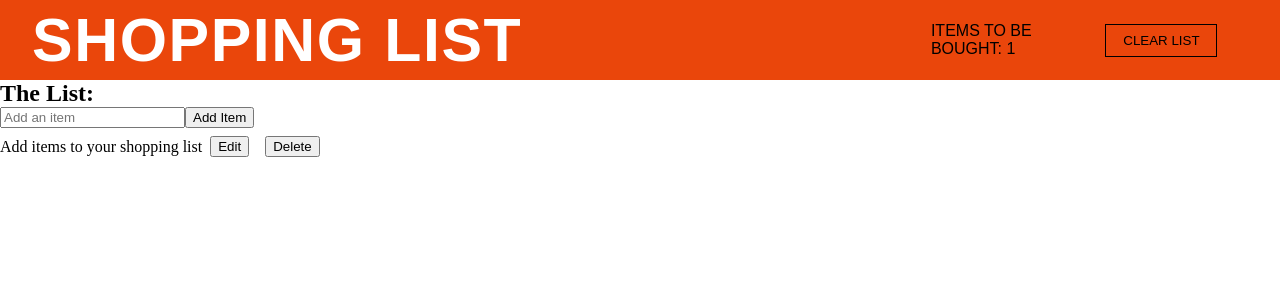
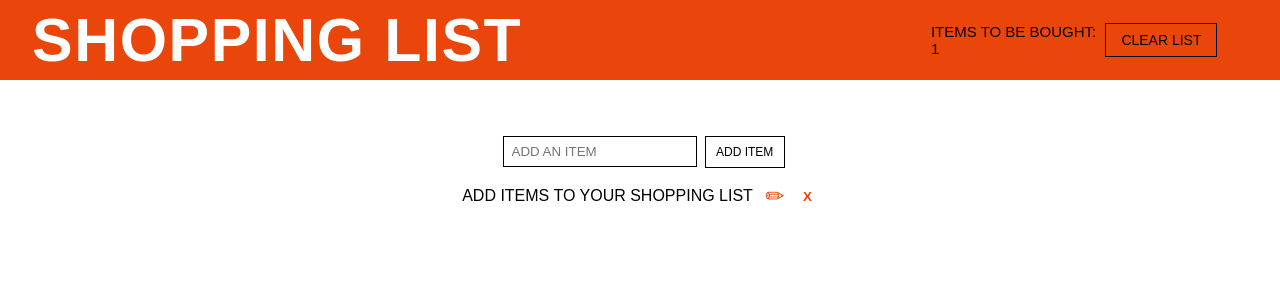
Before and after one commit to oliviaamiller/react-shopping-list, a React app: page / in a window 1280 px wide. Shown: the top 300 px of the page. Built offline with nearby package versions, Linux system fonts and the light colour scheme.

Commit message:
added css to list and items

```diff
--- a/src/components/Items/Item.css
+++ b/src/components/Items/Item.css
@@ -4,6 +4,34 @@
     align-items: center;
 }
 
-.item button {
-    margin: .5rem;
+.item p {
+    text-transform: uppercase;
+    font-family: sans-serif;
 }
+
+.editButton {
+    color: rgb(234, 70, 11);
+    background-color: white;
+    border: none;
+    margin: .4rem;
+    font-size: 23px;
+    cursor: pointer;
+}
+
+.saveButton {
+    color: rgb(234, 70, 11);
+    background-color: white;
+    border: none;
+    margin: .4rem;
+    font-size: 15px;
+    text-transform: uppercase;
+    cursor: pointer;
+}
+
+.deleteButton {
+    color: rgb(234, 70, 11);
+    background-color: white;
+    border: none;
+    font-weight: 550;
+    cursor: pointer;
+}
--- a/src/components/Items/Item.jsx
+++ b/src/components/Items/Item.jsx
@@ -23,7 +23,9 @@ export default function Item({ item, onEdit, onDelete }) {
             });
           }}
         />
-        <button type="submit">Save</button>
+        <button className={styles.saveButton} type="submit">
+          Save
+        </button>
       </form>
     );
   } else {
@@ -35,8 +37,12 @@ export default function Item({ item, onEdit, onDelete }) {
         >
           {item.text}
         </p>
-        <button type="button" onClick={() => setIsEditing(true)}>
-          Edit
+        <button
+          className={styles.editButton}
+          type="button"
+          onClick={() => setIsEditing(true)}
+        >
+          ✏
         </button>
       </>
     );
@@ -45,8 +51,12 @@ export default function Item({ item, onEdit, onDelete }) {
   return (
     <div className={styles.item}>
       {listContent}
-      <button type="button" onClick={() => onDelete(item.id)}>
-        Delete
+      <button
+        className={styles.deleteButton}
+        type="button"
+        onClick={() => onDelete(item.id)}
+      >
+        X
       </button>
     </div>
   );
--- a/src/components/Layout/Header.css
+++ b/src/components/Layout/Header.css
@@ -18,6 +18,7 @@
 .header p {
     font-family: sans-serif;
     text-transform: uppercase;
+    font-size: 15px;
 }
 
 .header button {
@@ -27,4 +28,6 @@
    text-transform: uppercase;
    width: 7rem;
    padding: .5rem;
+   cursor: pointer;
+   font-size: 14px;
 }
--- /dev/null
+++ b/src/views/Shopping/List.css
@@ -0,0 +1,30 @@
+.list {
+  display: flex;
+  flex-direction: column;
+  align-items: center;
+  padding-top: 3rem;
+}
+
+.list input {
+  border: 1.5px solid black;
+  margin: 0.5rem;
+  padding: 0.45rem;
+  font-family: sans-serif;
+  text-transform: uppercase;
+}
+
+.list ::placeholder {
+    font-family: sans-serif;
+    text-transform: uppercase;
+}
+
+.addButton {
+  background-color: white;
+  border: black 1.5px solid;
+  font-family: sans-serif;
+  text-transform: uppercase;
+  width: 5rem;
+  padding: 0.5rem;
+  cursor: pointer;
+  font-size: 12px;
+}
--- a/src/views/Shopping/List.jsx
+++ b/src/views/Shopping/List.jsx
@@ -1,6 +1,7 @@
 import { useState } from 'react';
 import { useItems } from '../../context/ShoppingProvider';
 import Item from '../../components/Items/Item';
+import styles from './List.css';
 
 export default function ShoppingList() {
   const [newItem, setNewItem] = useState('');
@@ -13,8 +14,7 @@ export default function ShoppingList() {
   };
 
   return (
-    <>
-      <h2>The List:</h2>
+    <div className={styles.list}>
       <form onSubmit={handleSubmit}>
         <input
           type="text"
@@ -23,7 +23,7 @@ export default function ShoppingList() {
           value={newItem}
           onChange={(e) => setNewItem(e.target.value)}
         />
-        <button type="submit">Add Item</button>
+        <button type="submit" className={styles.addButton}>Add Item</button>
       </form>
       <div>
         {items.map((item) => {
@@ -37,6 +37,6 @@ export default function ShoppingList() {
           );
         })}
       </div>
-    </>
+    </div>
   );
 }
```
